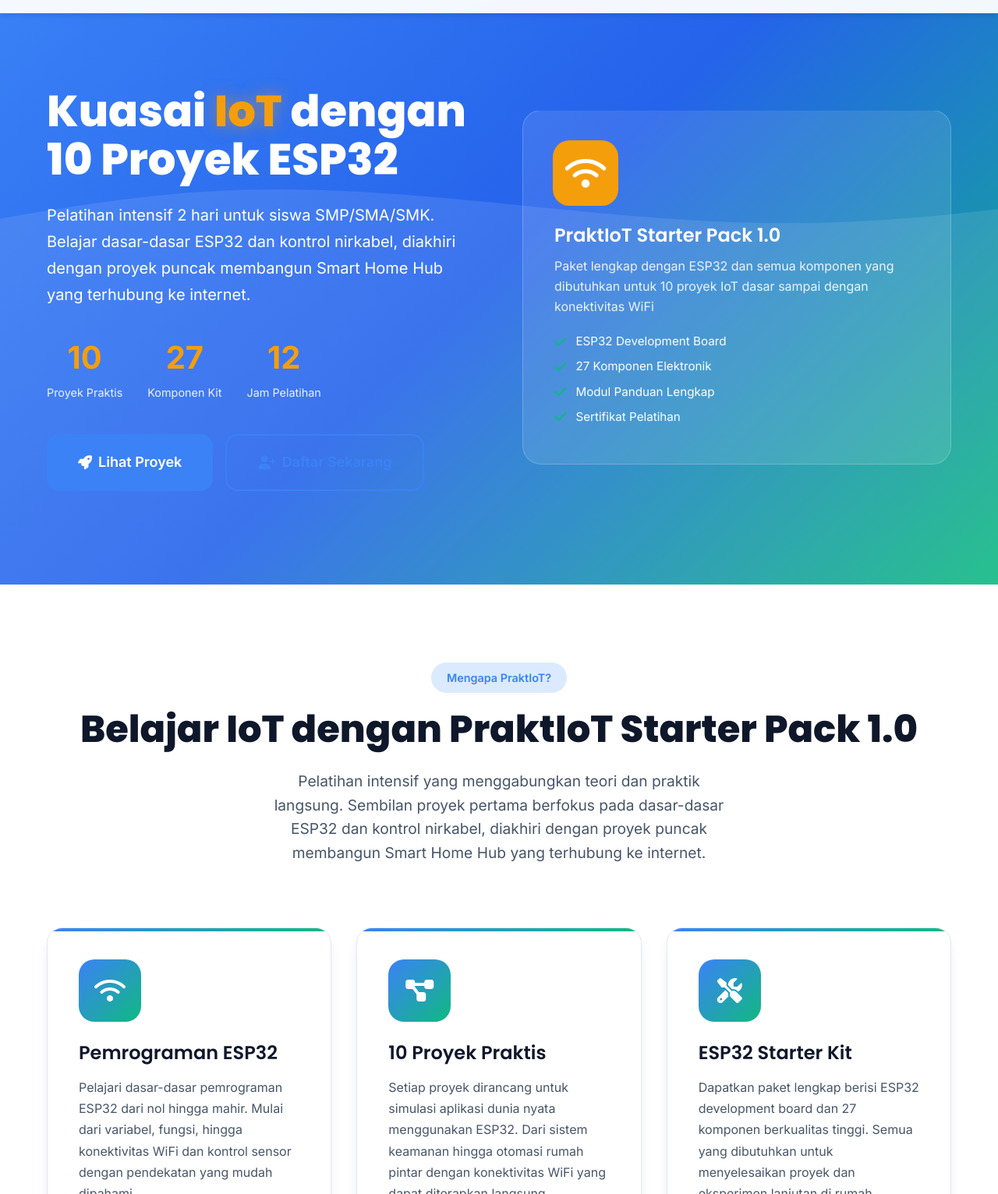
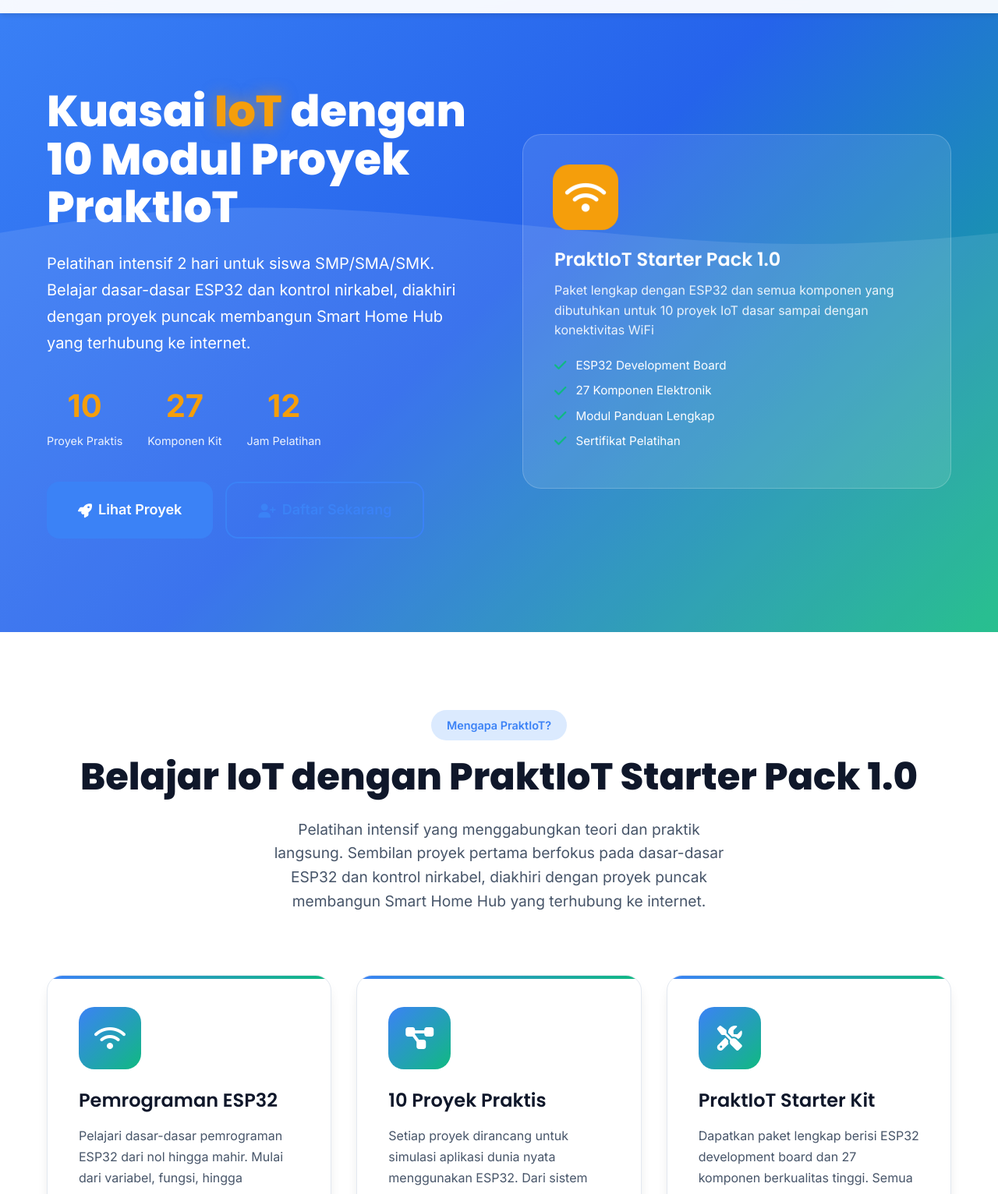
Before and after one commit to Astheria23/PraktIoT, a plain HTML site: page index.html in a window 1280 px wide. Shown: the part 68-1600 px from the top of the page at 78% size. Drawn offline with Linux system fonts and the light colour scheme.

Commit message:
Update index.html

```diff
--- a/index.html
+++ b/index.html
@@ -1415,8 +1415,7 @@
                 <div class="hero-content">
                     <div class="hero-text">
                         <h1>
-                            Kuasai <span class="highlight">IoT</span> dengan 10
-                            Proyek ESP32
+                            Kuasai <span class="highlight">IoT</span> dengan 10 Modul Proyek PraktIoT
                         </h1>
                         <p>
                             Pelatihan intensif 2 hari untuk siswa SMP/SMA/SMK.
@@ -1533,7 +1532,7 @@
                         <div class="feature-icon">
                             <i class="fas fa-tools"></i>
                         </div>
-                        <h3>ESP32 Starter Kit</h3>
+                        <h3>PraktIoT Starter Kit</h3>
                         <p>
                             Dapatkan paket lengkap berisi ESP32 development
                             board dan 27 komponen berkualitas tinggi. Semua yang
```
